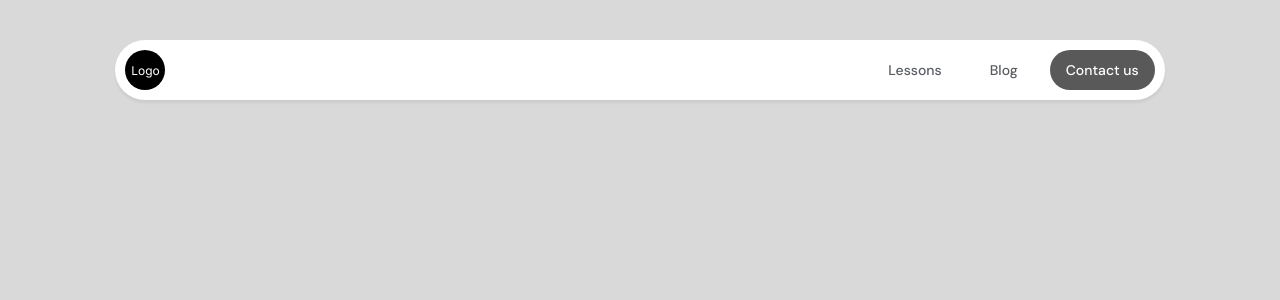
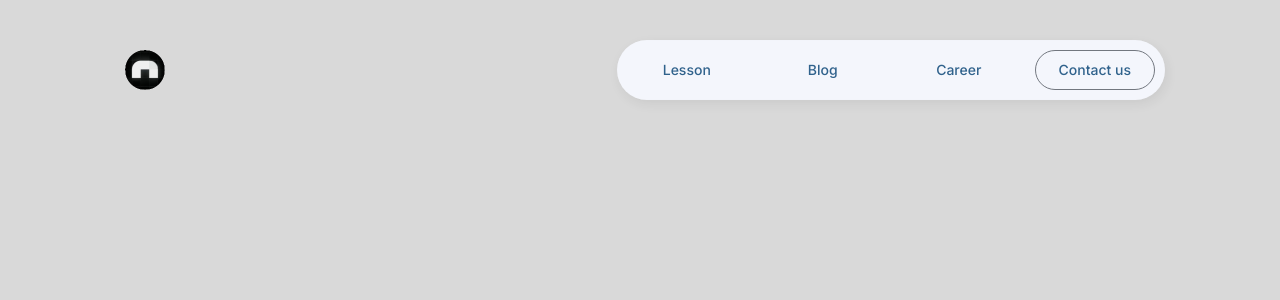
Before and after one commit to CamuStudio/CamuServer, a React (Vite) app in the folder camu/: page / in a window 1280 px wide. Shown: the top 300 px of the page. Built offline with nearby package versions, Linux system fonts and the light colour scheme.

Commit message:
Updated Navbar

```diff
--- a/camu/src/App.css
+++ b/camu/src/App.css
@@ -4,13 +4,16 @@
 * {
   font-family: "Inter", sans-serif;
   background-color: #d9d9d9;
-  --text-sm: 14px;
+  --M3-label-large: 14px;
   --text-logo: 12px;
+}
+
+* {
   --color-logo: black;
   --color-fill-text: white;
-  --color-trunks: #595D62;
-  --color-bulma: black;
-  --color-fill: #595959
+  --color-fill: #595959;
+  --M3-sys-light-outline: #72777F;
+  --M3-sys-light-primary: #30628C
 }
 
 
--- a/camu/src/components/Navbar.jsx
+++ b/camu/src/components/Navbar.jsx
@@ -2,10 +2,13 @@ import styles from "./Navbar.module.css"
 export default function NavBar() {
     return (
         <nav className={styles.navbar}>
-            <div className={styles.logo}>Logo</div>
+            <div className={styles.logo}>
+                <img src='../../public/logo.png' alt='logo'/>
+            </div>
             <div className={styles.buttons}>
-                <button className={styles.button}>Lessons</button>
+                <button className={styles.button}>Lesson</button>
                 <button className={styles.button}>Blog</button>
+                <button className={styles.button}>Career</button>
                 <button className={styles.button}>Contact us</button>
             </div>
         </nav>
--- a/camu/src/components/Navbar.module.css
+++ b/camu/src/components/Navbar.module.css
@@ -1,58 +1,68 @@
 .navbar {
+    background-color: transparent;
+    position: fixed;
+    z-index: 99;
+    top: 0;
+    left: 9%;
     margin-top: 40px;
     margin-left: auto;
     margin-right: auto;
-    width: 83%;
+    width: 82%;
     height: 60px;
-    border-radius: 48px;
+    border-radius: 99px;
     display: flex;
     justify-content: space-between;
     align-items: center;
-    background-color: white;
-    box-shadow: 0 3px 3px 0 #0000000F;
 }
 
 .logo {
+    display: flex;
+    justify-content: center;
+    border-radius: 50%;
+    margin-left: 10px;
+}
+
+.logo img {
     width: 40px;
     height: 40px;
-    display: flex;
-    justify-content: center;
-    align-items: center;
-    color: var(--color-fill-text);
-    background-color: var(--color-logo);
-    border-radius: 50%;
-    margin-left: 10px;
-    font-size: var(--text-logo);
 }
 
 .buttons {
     display: flex;
-    justify-content: space-between;
-    margin-top: 10px;
-    margin-bottom: 10px;
-    margin-right: 10px;
-    background-color: white;
-    border: none;
+    padding: 0 10px;
+    align-items: center;
+    gap: 16px;
+    align-self: stretch;
+    border-radius: 99px;
+    background: rgba(247, 249, 255, 0.90);
+    box-shadow: 2px 4px 11px 0 rgba(45, 49, 53, 0.08);
+    backdrop-filter: blur(2px);
 }
 
 .button {
-    padding: 8px 16px;
-    margin-left: 8px;
-    margin-right: 8px;
-    background: none;
-    font-family: "DM Sans", sans-serif;
-    font-size: var(--text-sm);
+    display: flex;
+    height: 40px;
+    min-width: 120px;
+    flex-direction: column;
+    justify-content: center;
+    align-items: center;
+    gap: 8px;
+    background-color: transparent;
+    border: none;
+    font-size: var(--M3-label-large);
     font-weight: 500;
-    color: var(--color-trunks);
-    line-height: 24px;
-    border: none;
+    line-height: 20px;
+    color: var(--M3-sys-light-primary);
 }
 
 .button:last-child {
+    border-radius: 100px;
     margin-right: 0;
-    color: var(--color-fill-text);
-    background-color: var(--color-fill);
-    border-radius: 20px; /* don't know */
+    border: 1px solid var(--M3-sys-light-outline, #72777F);
+}
+
+.button:hover {
+    cursor: pointer;
 }
 
 /*
```
Also changed, not shown: camu/public/logo.png (added).
